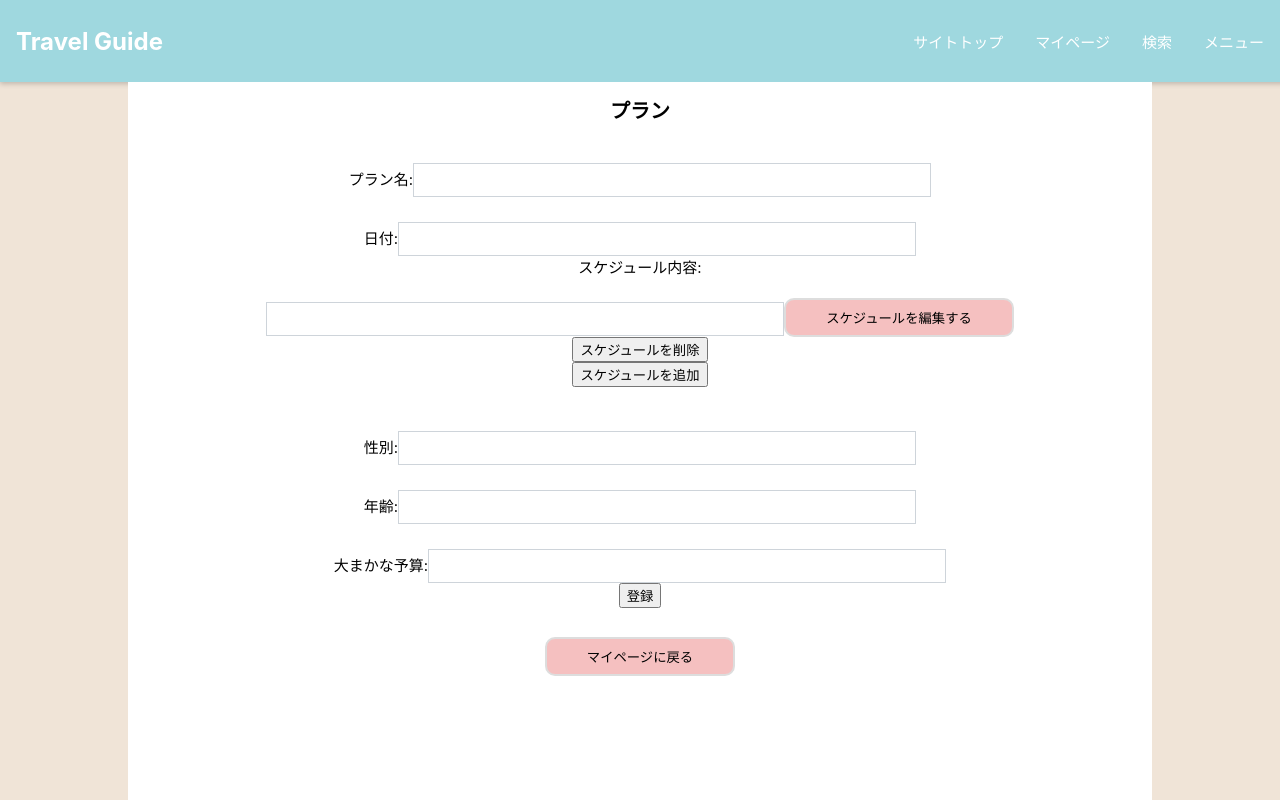
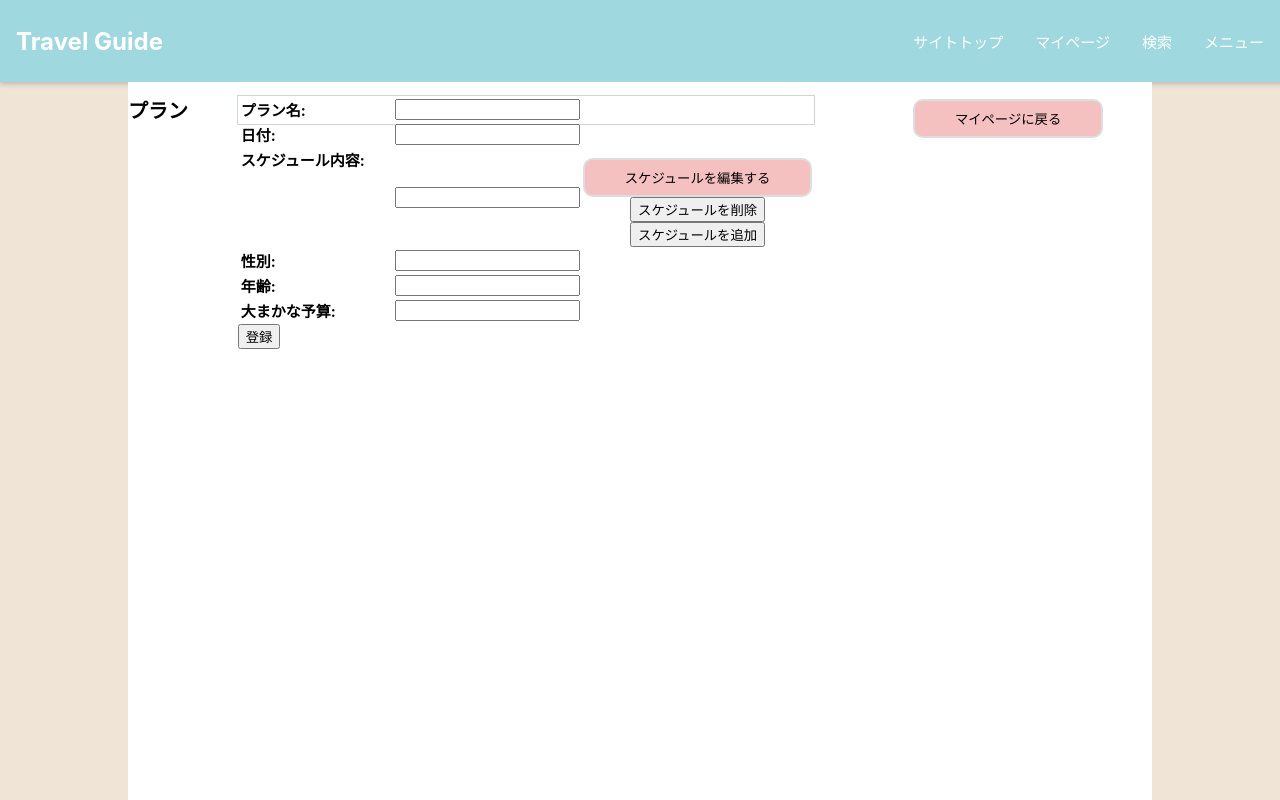
Before and after one commit to kana1999/my_portforio, a React (Create React App) app in the folder my-app/: page /Page3 in a window 1280 px wide. Shown: the top 800 px of the page. Built offline with nearby package versions, Linux system fonts and the light colour scheme.

Commit message:
フォームレイアウト調整

```diff
--- a/my-app/src/components/page3.css
+++ b/my-app/src/components/page3.css
@@ -1,9 +1,35 @@
+.PlanExsample {
+    display: flex;
+    align-items: stretch;
+    justify-content: space-between;
+}
+
 .forms {
+    width: fit-content;
+    background-color: #fff;
+    border: 1px solid #ced4da;
+    margin:auto;
+    height: 30px;
+    position: relative;
+    display: flex;
+    box-sizing: border-box;
+    align-items: flex-start;
+    justify-content: flex-start;
+    flex-direction: column;
+}
+
+label {
     display: inline-block;
-    width: 50%;
-    background-color: #fff;
-    background-clip: padding-box;
-    border: 1px solid #ced4da;
-    margin-top: 25px;
-    height: 30px;
+    width: 150px;
+    vertical-align: top;
 }
+
+.forms th {
+    text-align: left;
+    vertical-align:top;
+}
+
+#Backpage {
+    display: block;
+    margin: auto auto 0 auto;
+}
--- a/my-app/src/components/page3.jsx
+++ b/my-app/src/components/page3.jsx
@@ -25,85 +25,94 @@ export const Page3 = () => {
         <div className="Container">
             <div className="PlanExsample">
                     <h1>プラン</h1>
-                <form onSubmit={Savedata}>
-                    <div>
-                    <label>プラン名:</label>
+                {/*<form onSubmit={Savedata}>*/}
+                    <div className="forms">
+                    <table>
+                        <tr>
+                            <th><label>プラン名:</label></th>
+                                <td>
                                     <input
                                     type="text"
                                     name="name"
                                     value={formData.name}
                                     onChange={handleChange}
-                        className="forms"
                                     />
-                    </div>
-                    <div>
-                    <label>日付:</label>
+                                </td>
+                        </tr>
+                        <tr>
+                            <th><label>日付:</label></th>
+                                <td>
                                     <input
                                     type="text"
                                     name="date"
                                     value={formData.date}
                                     onChange={handleChange}
-                        className="forms"
                                     />
-                    </div>
-                    <div>
-                    <label>スケジュール内容:</label>
-                        <form method="POST" action="/">
+                                </td>
+                        </tr>
+                        <tr>
+                            <th><label>スケジュール内容:</label></th>
+                                {/*<div method="POST" action="/">*/}
+                                    <td>
                                     <input
                                     type="text"
                                     name="caption"
                                     value={formData.caption}
                                     onChange={handleChange}
-                                className="forms"
                                     />
+                                    </td>
                                 <button className="PlanDateil"><Link to="/Page4" style={{textDecoration: 'none' ,color: 'black', padding: '20px'}}>スケジュールを編集する</Link></button>
                                 <br />
                                 <button class="deleteFieldBtn">スケジュールを削除</button>
                                 <br />
                                 <button class="addFieldBtn">スケジュールを追加</button>
-                        </form>
+                                {/*</div>*/}
                         {/*<input
                             type="text"
                             name="caption"
                             value={formData.caption}
                             onChange={handleChange}
                         />*/}
-                    </div>
-                    <br />
-                    <div>
-                    <label>性別:</label>
+                        </tr>
+                        <tr>
+                            <th><label>性別:</label></th>
+                                <td>
                                 <input
                                 type="text"
                                 name="gender"
                                 value={formData.gender}
                                 onChange={handleChange}
-                        className="forms"
                                 />
-                    </div>
-                    <div>
-                    <label>年齢:</label>
+                                </td>
+                        </tr>
+                        <tr>
+                            <th><label>年齢:</label></th>
+                                <td>
                                     <input
                                     type="text"
                                     name="age"
                                     value={formData.age}
                                     onChange={handleChange}
-                        className="forms"
                                     />
-                    </div>
-                    <div>
-                    <label>大まかな予算:</label>
+                                </td>
+                        </tr>
+                        <tr>
+                            <th><label>大まかな予算:</label></th>
+                               <td>
                                 <input
                                 type="text"
                                 name="cost"
                                 value={formData.cost}
                                 onChange={handleChange}
-                        className="forms"
                                 />
+                                </td>
+                        </tr>
+                    </table>
+                    <button type="submit">登録</button>
                     </div>
-                    <button type="submit">登録</button>
-                </form>
+                {/*</form>*/}
                 <br />
-                <button className="PlanDateil"><Link to="/Page2" style={{textDecoration: 'none' ,color: 'black', padding: '20px'}}>マイページに戻る</Link></button>
+                <button className="PlanDateil" id="Backpage"><Link to="/Page2" style={{textDecoration: 'none' ,color: 'black', padding: '20px'}}>マイページに戻る</Link></button>
             </div>
         </div>
     );
--- a/my-app/src/components/page4.jsx
+++ b/my-app/src/components/page4.jsx
@@ -66,7 +66,9 @@ export const Page4 = () => {
                     <label>メモ</label>
                     <textarea
                         type="text"
+                        name="memo"
                         value={formData.memo}
+                        onChange={handleChange}
                         className="forms"
                         >
                     </textarea>
```
Lines whose indentation alone changed are shown as unchanged.
